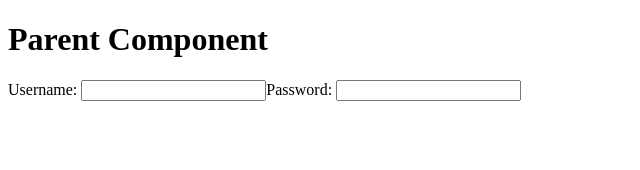
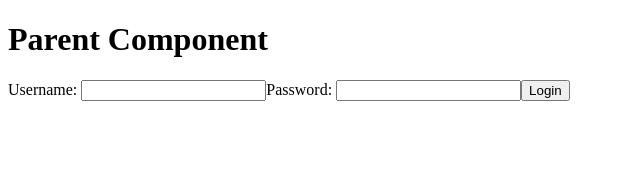
Before and after one commit to acciojob/lift-state-up-5-PavanTejaReddy1, a React app: page / in a window 1280 px wide. Shown: the top 170 px of the page, without its empty margins (0-640 px from the left). Built offline with nearby package versions, Linux system fonts and the light colour scheme.

Commit message:
Update Login.jsx

```diff
--- a/src/components/Login.jsx
+++ b/src/components/Login.jsx
@@ -11,6 +11,7 @@ export default function Login({setIsLoggedIn}) {
       <input type="text" id="name"></input>
       <label htmlFor="password">Password: </label>
       <input type="password" id="password"></input>
+      <input type="submit" value="Login"></input>
     </form>
   )
 }
```
